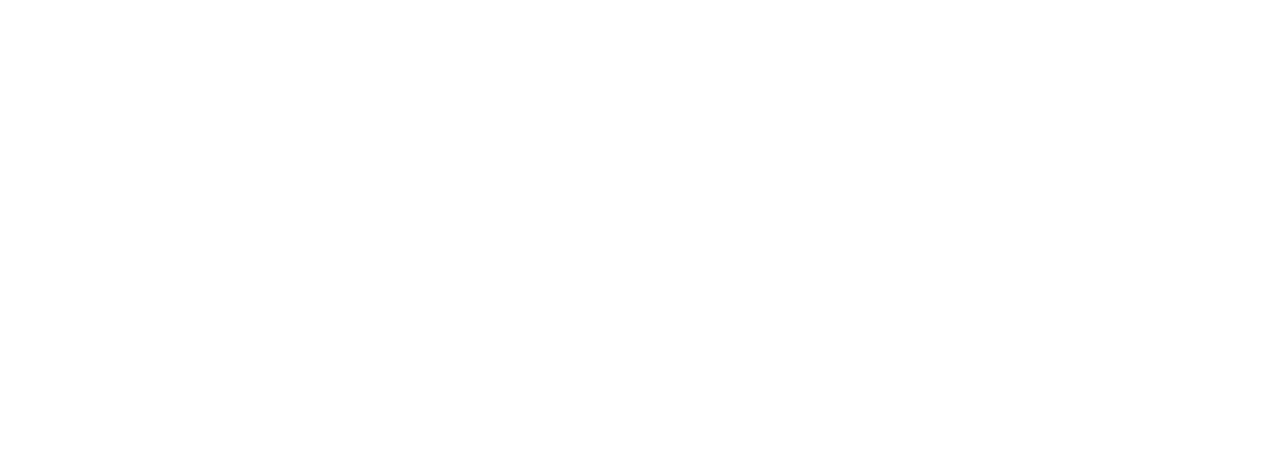
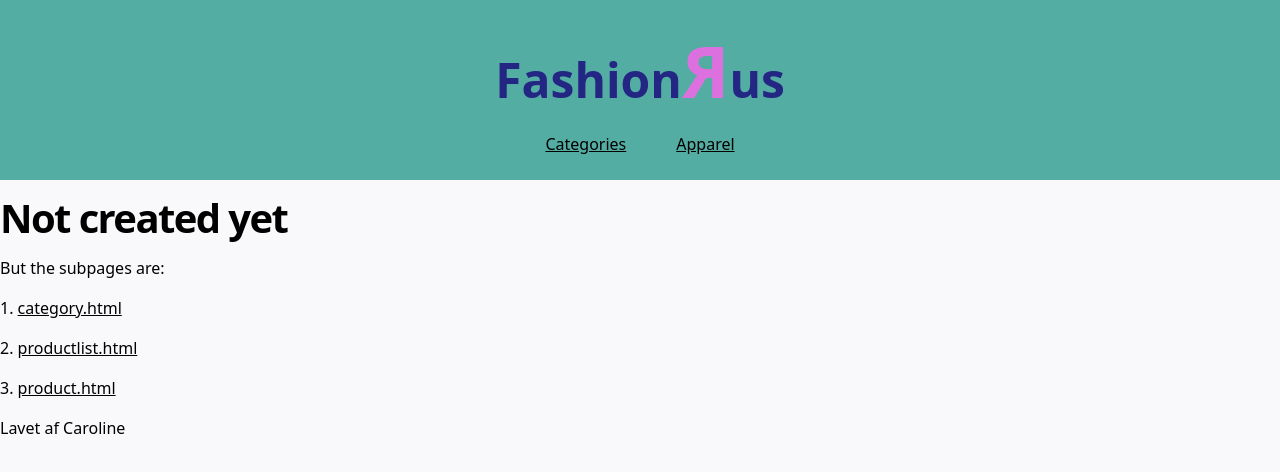
Before and after one commit to caro491g/static, a plain HTML site: page index.html in a window 1280 px wide. Drawn offline with Linux system fonts and the light colour scheme; files that its build step writes are made by us from their sources.

Commit message:
Tilføjet CSS

```diff
--- a/css/generel.css
+++ b/css/generel.css
@@ -0,0 +1,120 @@
+/*************** Reset *********************/
+
+* {
+  margin: 0;
+  padding: 0;
+  box-sizing: border-box;
+}
+
+body {
+  top: 0;
+  left: 0;
+  padding: 0;
+  width: 100%;
+  height: 100%;
+  line-height: 1.5;
+}
+
+img {
+  width: 100%;
+  height: auto;
+  display: block;
+}
+
+html {
+  margin: 0;
+  padding: 0;
+  font-family: system-ui, -apple-system, BlinkMacSystemFont, "Segoe UI", Roboto, Oxygen, Ubuntu, Cantarell, "Open Sans", "Helvetica Neue", sans-serif;
+  scroll-behavior: smooth;
+  background-color: #f9f9fb;
+}
+
+/*************** Header *********************/
+
+header {
+  top: 0;
+  display: inline-flexbox;
+  justify-content: space-between;
+  align-items: center;
+  padding: 0.5rem 1rem;
+  background-color: #53ada3;
+  text-align: center;
+}
+
+/*************** Typografi *********************/
+
+h1,
+h2,
+h3,
+h4 {
+  margin-bottom: 0.5rem;
+  margin-top: 0.5rem;
+}
+
+h1 {
+  font-size: 3rem;
+  color: #232682;
+}
+
+h2 {
+  font-size: 2.5rem;
+  letter-spacing: -0.1rem;
+}
+
+h3 {
+  font-size: 2rem;
+}
+
+h4 {
+  font-size: 1.5rem;
+}
+
+p {
+  margin-bottom: 1rem;
+}
+
+/*************** Ul, li, ol *********************/
+
+nav ul a {
+  list-style-type: none;
+  color: black;
+}
+
+ul {
+  display: flex;
+  justify-content: center;
+  list-style-type: none;
+  gap: 50px;
+}
+
+ol {
+  padding-left: 0;
+  margin-top: 0;
+  list-style: decimal outside;
+}
+
+li {
+  list-style-position: inside;
+  margin-bottom: 1rem;
+}
+
+a {
+  color: black;
+}
+
+/*************** Links *********************/
+
+.cta {
+  list-style-type: none;
+  text-decoration: none;
+  color: black;
+}
+
+.cta:hover {
+  color: blue;
+}
+
+.zoom:hover {
+  transition: transform 0.2s;
+  transform: scale(1.1);
+}
--- a/css/style.css
+++ b/css/style.css
@@ -0,0 +1,6 @@
+.headerH1 h1 span {
+  display: inline-block;
+  transform: scaleX(-1);
+  color: #dc70df;
+  font-size: 4.5rem;
+}
--- a/index.html
+++ b/index.html
@@ -5,12 +5,37 @@
     <meta charset="UTF-8">
     <meta http-equiv="X-UA-Compatible" content="IE=edge">
     <meta name="viewport" content="width=device-width, initial-scale=1.0">
-    <link rel="stylesheet" href="generel.css">
-    <link rel="stylesheet" href="style.css">
+    <link rel="stylesheet" href="css/generel.css">
+    <link rel="stylesheet" href="css/style.css">
     <title>Frontpage</title>
 </head>
 
 <body>
+    <header class="headerH1">
+        <div class="zoom">
+            <a class="cta" href="index.html">
+                <h1>Fashion<span>R</span>us</h1>
+            </a>
+        </div>
+        <nav>
+            <ul>
+                <li><a href="category.html">Categories</a></li>
+                <li><a href="productlist.html">Apparel</a></li>
+            </ul>
+        </nav>
+    </header>
+
+    <main>
+        <h2>Not created yet</h2>
+        <p>But the subpages are:</p>
+        <ol>
+            <li><a href="category.html">category.html</a></li>
+            <li><a href="productlist.html">productlist.html</a></li>
+            <li><a href="product.html">product.html</a></li>
+        </ol>
+    </main>
+
+    <footer>Lavet af Caroline</footer>
 
 </body>
 
```
Also changed, not shown: category.html (+29 -2 lines), product.html (+15 -2 lines), productlist.html (+15 -2 lines).
